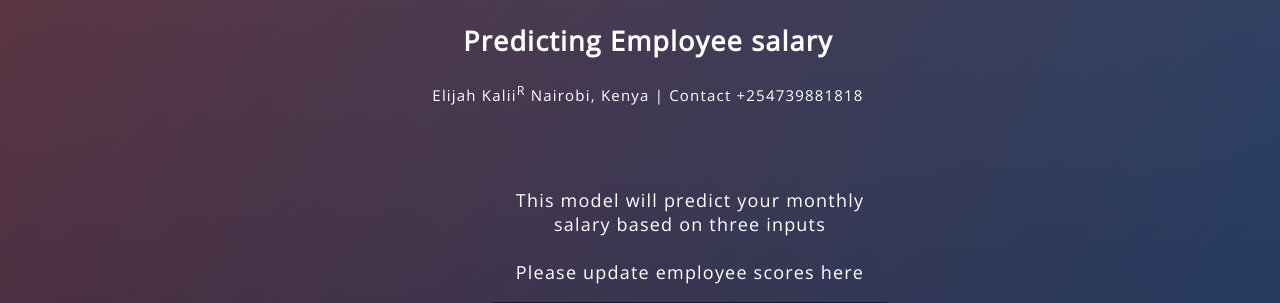
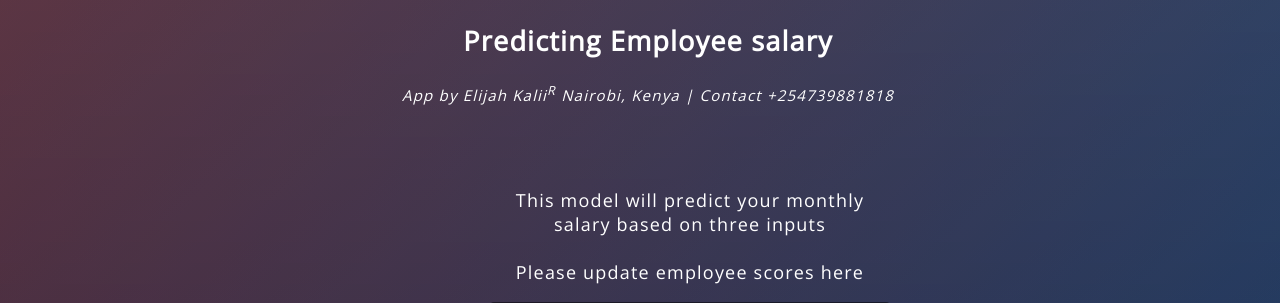
Before and after one commit to ElijahKalii/Linear-Model-in-Heroku, a Flask app: page / in a window 1280 px wide. Shown: the top 303 px of the page. Run offline with Flask 2, Linux system fonts and the light colour scheme; parts of the project's set-up code (start-up, migrations or seed data) failed here and were passed over.

Commit message:
Update index.html

```diff
--- a/templates/index.html
+++ b/templates/index.html
@@ -34,6 +34,6 @@
 {{prediction_text}}
 
 </div>
-<footer><small>Elijah Kalii<sup>R</sup> Nairobi, Kenya | Contact +254739881818</small></footer>
+<footer><small><i>App by Elijah Kalii<sup>R</sup> Nairobi, Kenya | Contact +254739881818</i></small></footer>
 </body>
 </html>
```
